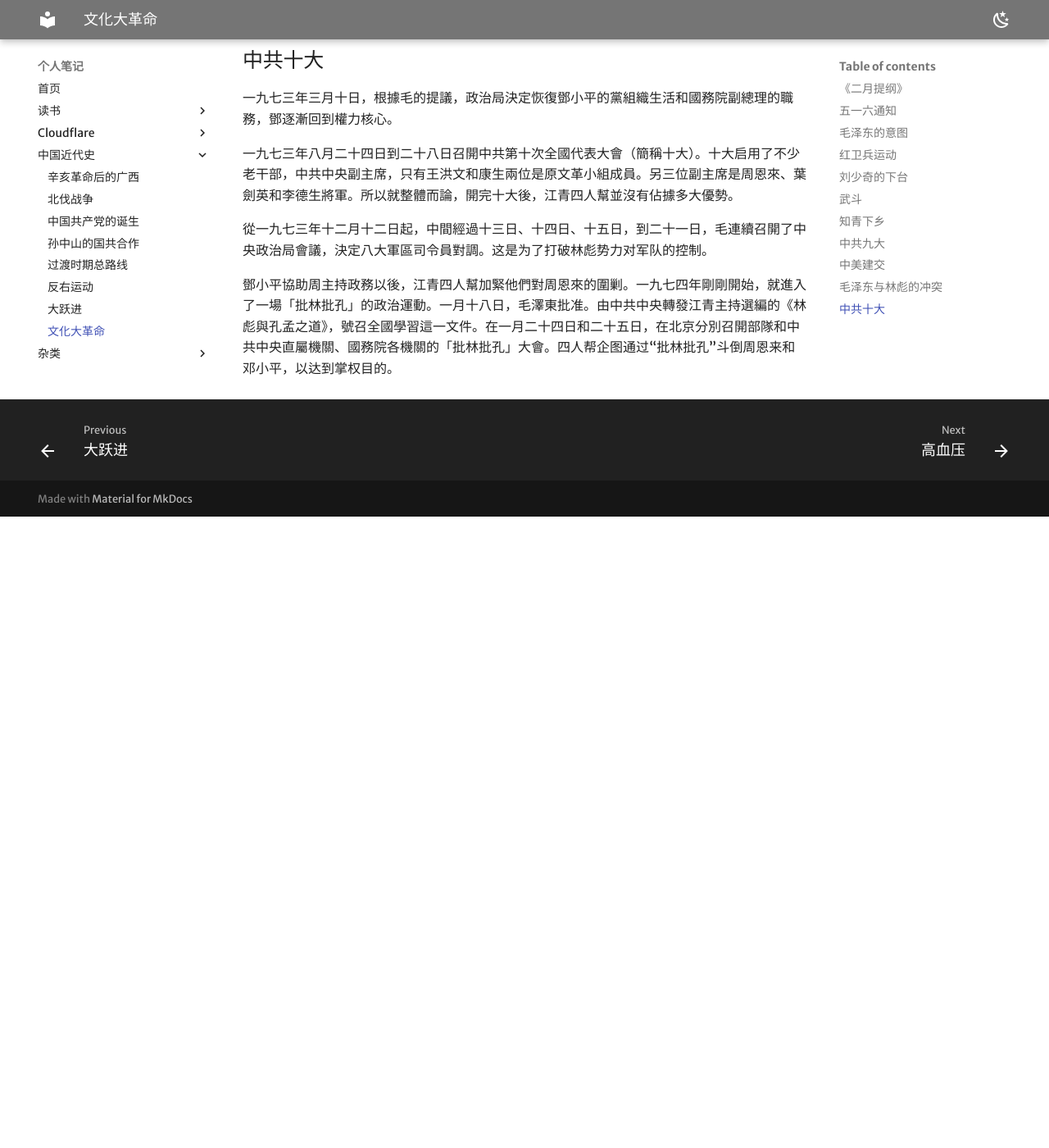
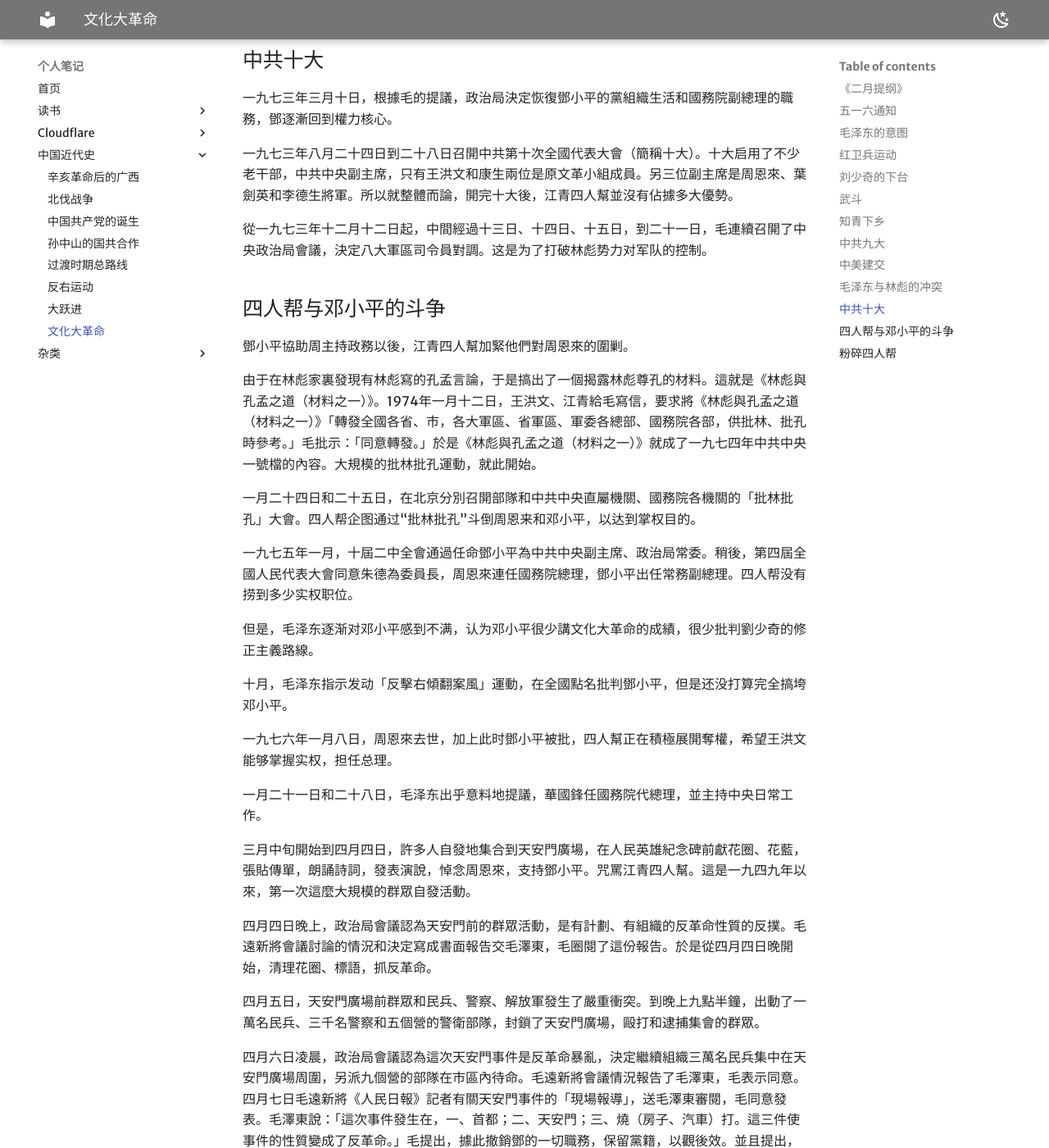
Before and after one commit to ruanyf/notes, an MkDocs documentation site: the page built from docs/中国近代史/文化大革命.md, in a window 1280 px wide and 1400 px high, scrolled down 7032 px. Shown: the whole window at 82% size. Built offline with MkDocs 1.6.1 and Material for MkDocs 9.7.7, drawn with Linux system fonts in a browser that asks for light colours; some web fonts are replaced; before the commit the page ends 7662 px from its top, so only the background shows below that; some of the changed text lies outside the part shown.

Commit message:
checkpoint at 2025-05-25T19:50:31+0800

```diff
--- a/docs/中国近代史/文化大革命.md
+++ b/docs/中国近代史/文化大革命.md
@@ -160,7 +160,7 @@
 
 一九七一年八月，毛泽东對林彪的不信任達到極點。林彪的黨羽多半在中央，也分佈在各省及軍區。毛自信以他的威望仍可以得到省和軍隊領導人的支持。毛泽东決心南巡，趁南巡的機會和大軍區的領導人及省的領導人打招呼。
 
-八月十四日，毛泽东專列南下，途中停過武漢、長沙、南昌、杭州、上海。一路上，毛同沿途各地黨政軍負責人作了多次談話。談話的主要內容是，毛指出：「廬山這件事，還沒有完，還沒有解決。有人急於想當國家主席，要分裂黨，急於奪權。」“我一向不贊成自己的老婆，當自己工作單位辦公室主任。林彪那裏是葉群當辦公室主任。那四大金剛（指黃永勝、吳法憲、李作鵬、邱會作四人）向林彪請示問題，都要經過她。做工作要靠自己動手，親自看，親自批。不要靠秘書，不要把秘書搞那麼大的權。”““林彪同志那个讲话，没有同我商量，也没有给我看。这次，要保住林副主席，不做个人结论，但他当然要负一些责任。”
+八月十四日，毛泽东專列南下，途中停過武漢、長沙、南昌、杭州、上海。一路上，毛同沿途各地黨政軍負責人作了多次談話。談話的主要內容是，毛指出：「廬山這件事，還沒有完，還沒有解決。有人急於想當國家主席，要分裂黨，急於奪權。」“我一向不贊成自己的老婆，當自己工作單位辦公室主任。林彪那裏是葉群當辦公室主任。那四大金剛（指黃永勝、吳法憲、李作鵬、邱會作四人）向林彪請示問題，都要經過她。做工作要靠自己動手，親自看，親自批。不要靠秘書，不要把秘書搞那麼大的權。”“林彪同志那个讲话，没有同我商量，也没有给我看。这次，要保住林副主席，不做个人结论，但他当然要负一些责任。”
 
 九月十二日，毛泽东回到北京，又找了北京市和北京軍區的負責人談話。主要的內容仍是林彪。
 
@@ -174,4 +174,44 @@
 
 從一九七三年十二月十二日起，中間經過十三日、十四日、十五日，到二十一日，毛連續召開了中央政治局會議，決定八大軍區司令員對調。这是为了打破林彪势力对军队的控制。
 
-鄧小平協助周主持政務以後，江青四人幫加緊他們對周恩來的圍剿。一九七四年剛剛開始，就進入了一場「批林批孔」的政治運動。一月十八日，毛澤東批准。由中共中央轉發江青主持選編的《林彪與孔孟之道》，號召全國學習這一文件。在一月二十四日和二十五日，在北京分別召開部隊和中共中央直屬機關、國務院各機關的「批林批孔」大會。四人帮企图通过“批林批孔”斗倒周恩来和邓小平，以达到掌权目的。
+## 四人帮与邓小平的斗争
+
+鄧小平協助周主持政務以後，江青四人幫加緊他們對周恩來的圍剿。
+
+由于在林彪家裏發現有林彪寫的孔孟言論，于是搞出了一個揭露林彪尊孔的材料。這就是《林彪與孔孟之道（材料之一）》。1974年一月十二日，王洪文、江青給毛寫信，要求將《林彪與孔孟之道（材料之一）》「轉發全國各省、市，各大軍區、省軍區、軍委各總部、國務院各部，供批林、批孔時參考。」毛批示：「同意轉發。」於是《林彪與孔孟之道（材料之一）》就成了一九七四年中共中央一號檔的內容。大規模的批林批孔運動，就此開始。
+
+一月二十四日和二十五日，在北京分別召開部隊和中共中央直屬機關、國務院各機關的「批林批孔」大會。四人帮企图通过“批林批孔”斗倒周恩来和邓小平，以达到掌权目的。
+
+一九七五年一月，十屆二中全會通過任命鄧小平為中共中央副主席、政治局常委。稍後，第四屆全國人民代表大會同意朱德為委員長，周恩來連任國務院總理，鄧小平出任常務副總理。四人帮没有捞到多少实权职位。
+
+但是，毛泽东逐渐对邓小平感到不满，认为邓小平很少講文化大革命的成績，很少批判劉少奇的修正主義路線。
+
+十月，毛泽东指示发动「反擊右傾翻案風」運動，在全國點名批判鄧小平，但是还没打算完全搞垮邓小平。
+
+一九七六年一月八日，周恩來去世，加上此时鄧小平被批，四人幫正在積極展開奪權，希望王洪文能够掌握实权，担任总理。
+
+一月二十一日和二十八日，毛泽东出乎意料地提議，華國鋒任國務院代總理，並主持中央日常工作。
+
+三月中旬開始到四月四日，許多人自發地集合到天安門廣場，在人民英雄紀念碑前獻花圈、花藍，張貼傳單，朗誦詩詞，發表演說，悼念周恩來，支持鄧小平。咒罵江青四人幫。這是一九四九年以來，第一次這麼大規模的群眾自發活動。
+
+四月四日晚上，政治局會議認為天安門前的群眾活動，是有計劃、有組織的反革命性質的反撲。毛遠新將會議討論的情況和決定寫成書面報告交毛澤東，毛圈閱了這份報告。於是從四月四日晚開始，清理花圈、標語，抓反革命。
+
+四月五日，天安門廣場前群眾和民兵、警察、解放軍發生了嚴重衝突。到晚上九點半鐘，出動了一萬名民兵、三千名警察和五個營的警衛部隊，封鎖了天安門廣場，毆打和逮捕集會的群眾。
+
+四月六日凌晨，政治局會議認為這次天安門事件是反革命暴亂，決定繼續組織三萬名民兵集中在天安門廣場周圍，另派九個營的部隊在市區內待命。毛遠新將會議情況報告了毛澤東，毛表示同意。  四月七日毛遠新將《人民日報》記者有關天安門事件的「現場報導」，送毛澤東審閱，毛同意發表。毛澤東說：「這次事件發生在，一、首都；二、天安門；三、燒（房子、汽車）打。這三件使事件的性質變成了反革命。」毛提出，據此撤銷鄧的一切職務，保留黨籍，以觀後效。並且提出，任命華國鋒為中共中央第一副主席、國務院總理。政治局根據毛的意見，做出了相應的決議，由中央人民廣播電台向全國廣播。
+
+## 粉碎四人帮
+
+一九七六年九月九日零時十分，毛泽东去世。
+
+十月六日晚上八點鐘，華國鋒通知所有政治局常委和負責《毛澤東選集》第五卷出版的張春橋、姚文元、王洪文和江青在中南海懷仁堂召開中央政治局常委會議。
+
+張春橋先到，他的警衛員和秘書都被留在外面。張進來後就由華國鋒宣佈，將張逮捕。王洪文到後，當華宣佈逮捕他的時候，他原來要掙扎，但是兩名警衛團的幹部將他按住，他全身鬆懈，已經立不起來了。
+
+當晚十點，姚文元仍未到懷仁堂。由汪派警衛團會同警衛師的人，到姚的家裏，將姚逮捕。
+
+張耀祠帶領一中隊的人到春藕齋，逮捕了江青。江青當時說：「我早就料到了會有這麼一天。」
+
+同时逮捕的还有毛遠新、遲群、謝靜宜等人。
+
+一九七八年十月，鄧小平東山再起。
```
Also changed, not shown: docs/读书/施佩尔回忆录.md (+14 -0 lines), 1 other file.
